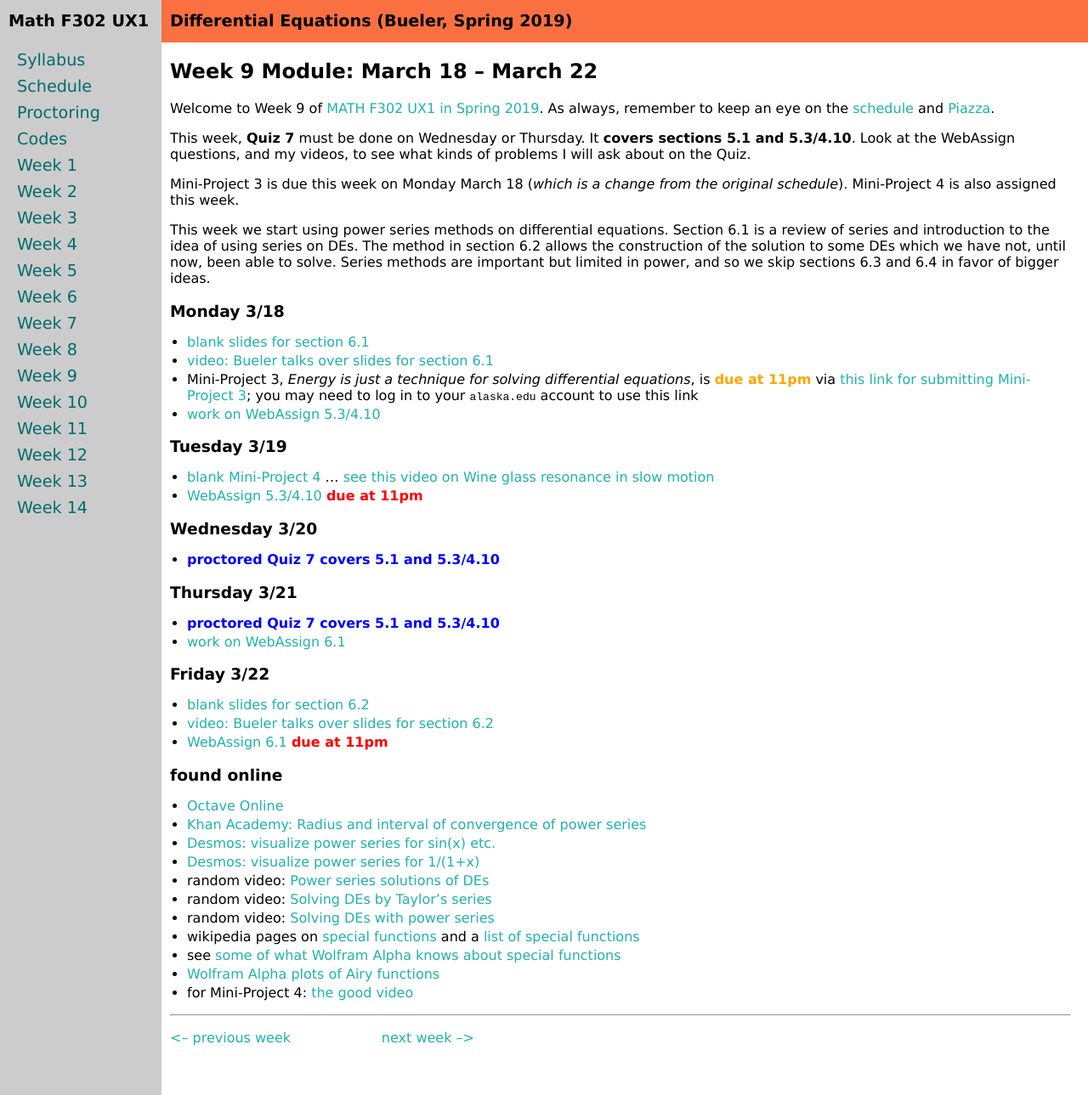
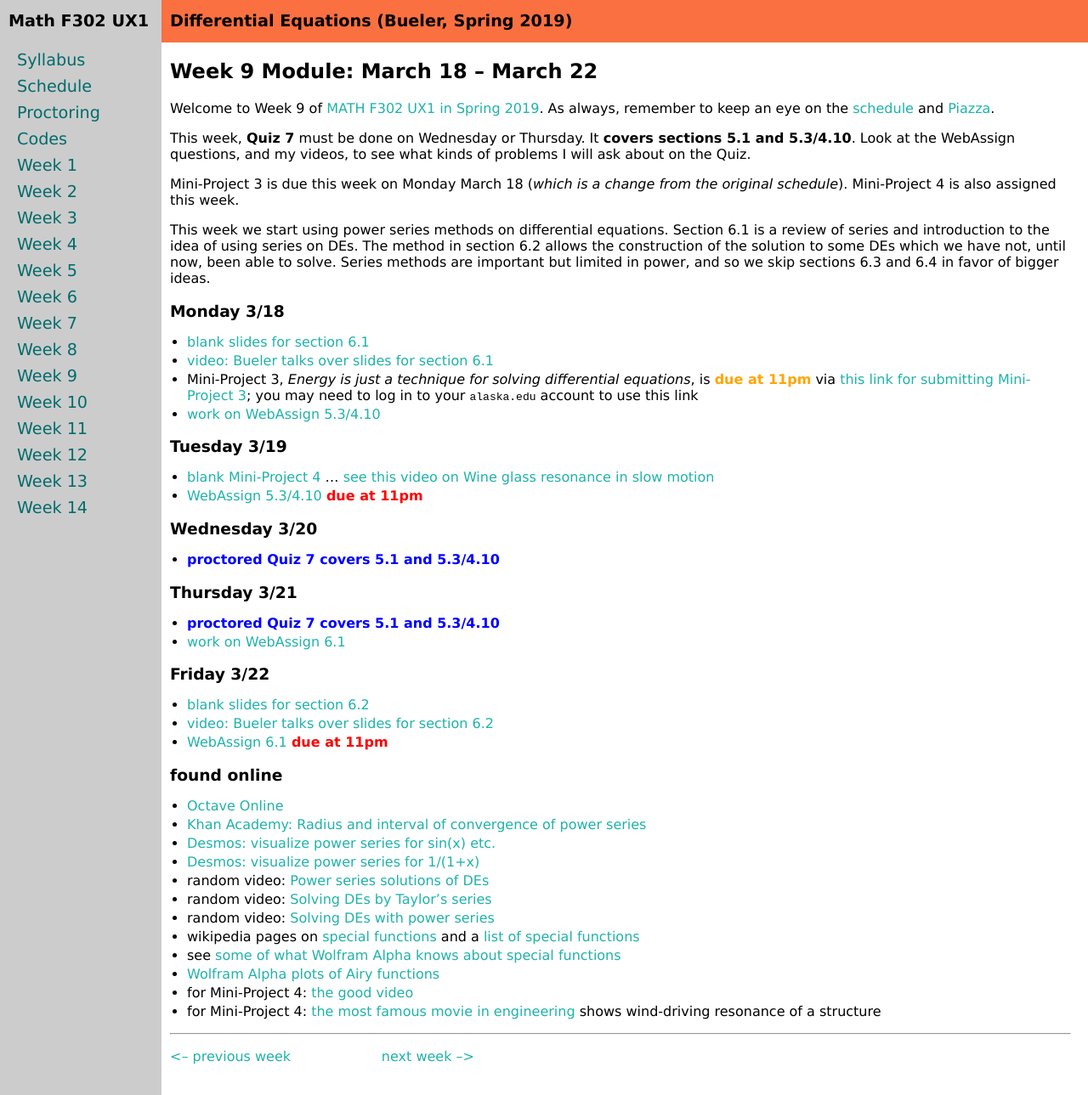
Before and after one commit to bueler/math302, a Jekyll site: the page built from week9.md, in a window 1280 px wide and 1289 px high. Shown: the whole window at 85% size. Built offline with Jekyll 4.4.1, drawn with Linux system fonts in a browser that asks for light colours.

Commit message:
link to tacoma narrows

```diff
--- a/week9.md
+++ b/week9.md
@@ -47,6 +47,7 @@ This week we start using power series methods on differential equations.  Sectio
 * see [some of what Wolfram Alpha knows about special functions](https://www.wolframalpha.com/input/?i=special+functions)
 * [Wolfram Alpha plots of Airy functions](https://www.wolframalpha.com/input/?i=Ai(x)+and+Bi(x))
 * for Mini-Project 4: [the good video](https://youtu.be/BE827gwnnk4)
+* for Mini-Project 4: [the most famous movie in engineering](https://www.youtube.com/watch?v=nFzu6CNtqec) shows wind-driving resonance of a structure
 
 <hr>
 <a align="left" href="week8">\<-- previous week</a>  &nbsp; &nbsp; &nbsp; &nbsp; &nbsp; &nbsp; &nbsp; &nbsp; &nbsp; &nbsp; <a align="right" href="week10">next week --\></a>
```
